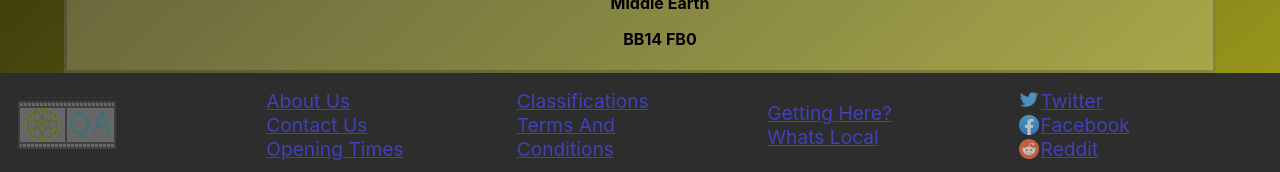
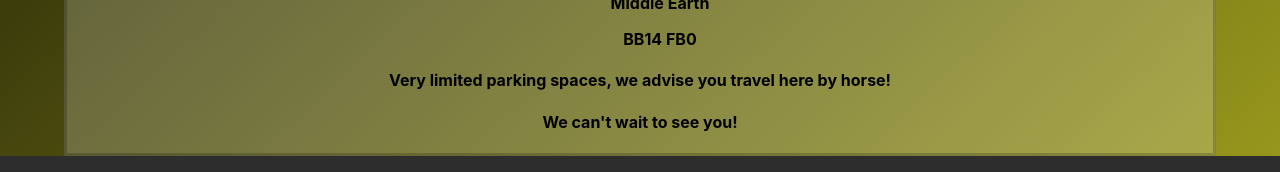
Before and after one commit to MegaSharkRhinonado/QAProject3, a React (Create React App) app in the folder megasharkrhinonado/: page /GettingThere in a window 1280 px wide. Shown: the part 884-1056 px from the top of the page. Built offline with nearby package versions, Linux system fonts and the light colour scheme.

Commit message:
MEG-53 #ES: Given parking space notice on the bottom of getting there page

```diff
--- a/megasharkrhinonado/src/Components/GettingThere/GettingThereCards/GTCard01.jsx
+++ b/megasharkrhinonado/src/Components/GettingThere/GettingThereCards/GTCard01.jsx
@@ -3,6 +3,7 @@
 import React from 'react';
 import GTComp02 from "../GettingThereComp/GTComp02.jsx";
 import GTComp03 from "../GettingThereComp/GTComp03.jsx";
+import GTComp04 from "../GettingThereComp/GTComp04.jsx";
 
 const GTCard01 = () => {
         return (
@@ -16,6 +17,9 @@
             <div className="map-info">
             <GTComp03 />
             </div>
+            <div style={{textAlign:"center"}}>
+            <GTComp04 />
+            </div>
         </>
     );
 
--- /dev/null
+++ b/megasharkrhinonado/src/Components/GettingThere/GettingThereComp/GTComp04.jsx
@@ -0,0 +1,11 @@
+const GTComp04 = () => {
+    return(
+        <>
+        <h4>Very limited parking spaces, we advise you travel here by horse!</h4>
+        <h4>We can't wait to see you!</h4>
+
+        </>
+    )
+}
+
+export default GTComp04;
```
